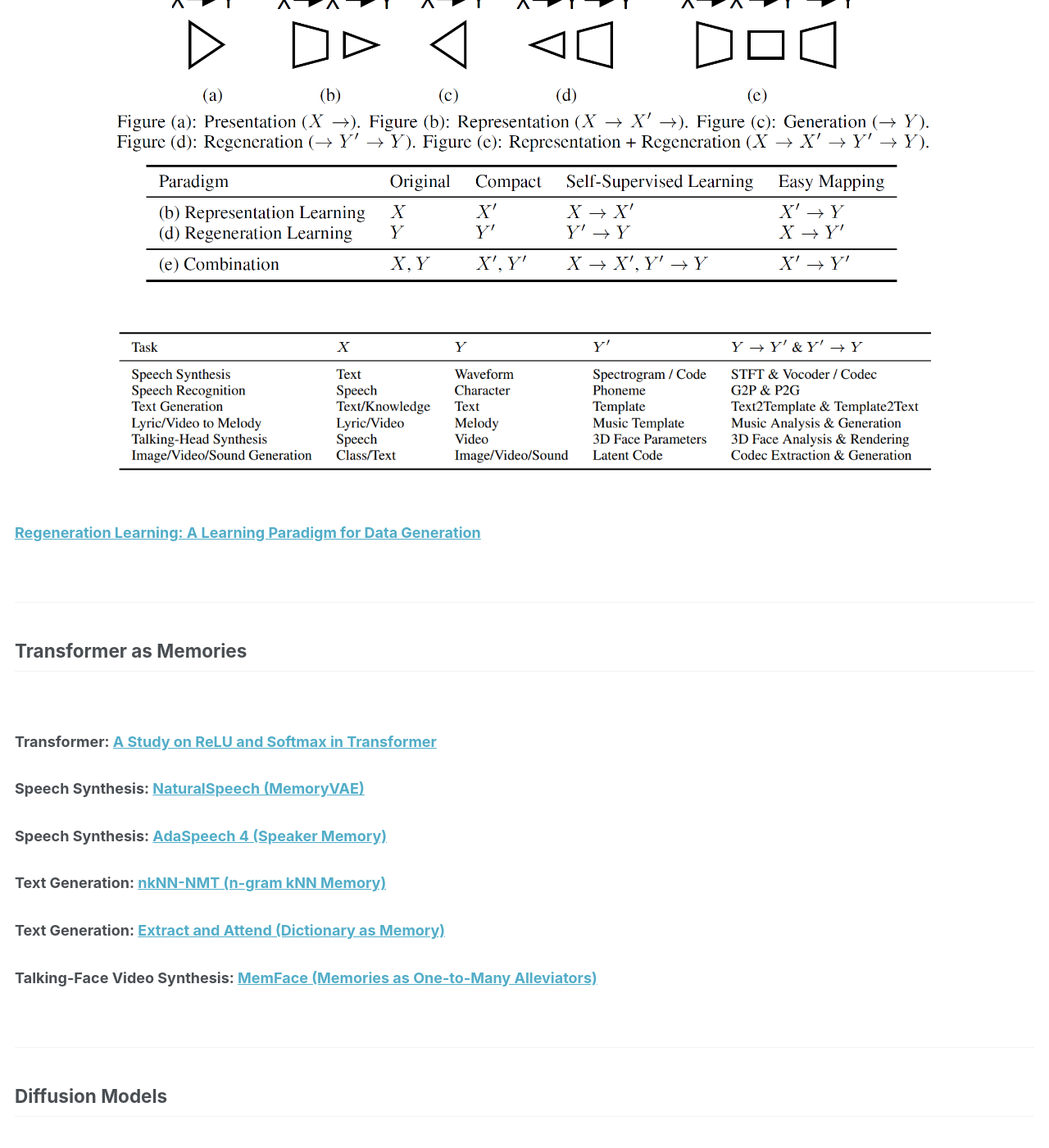
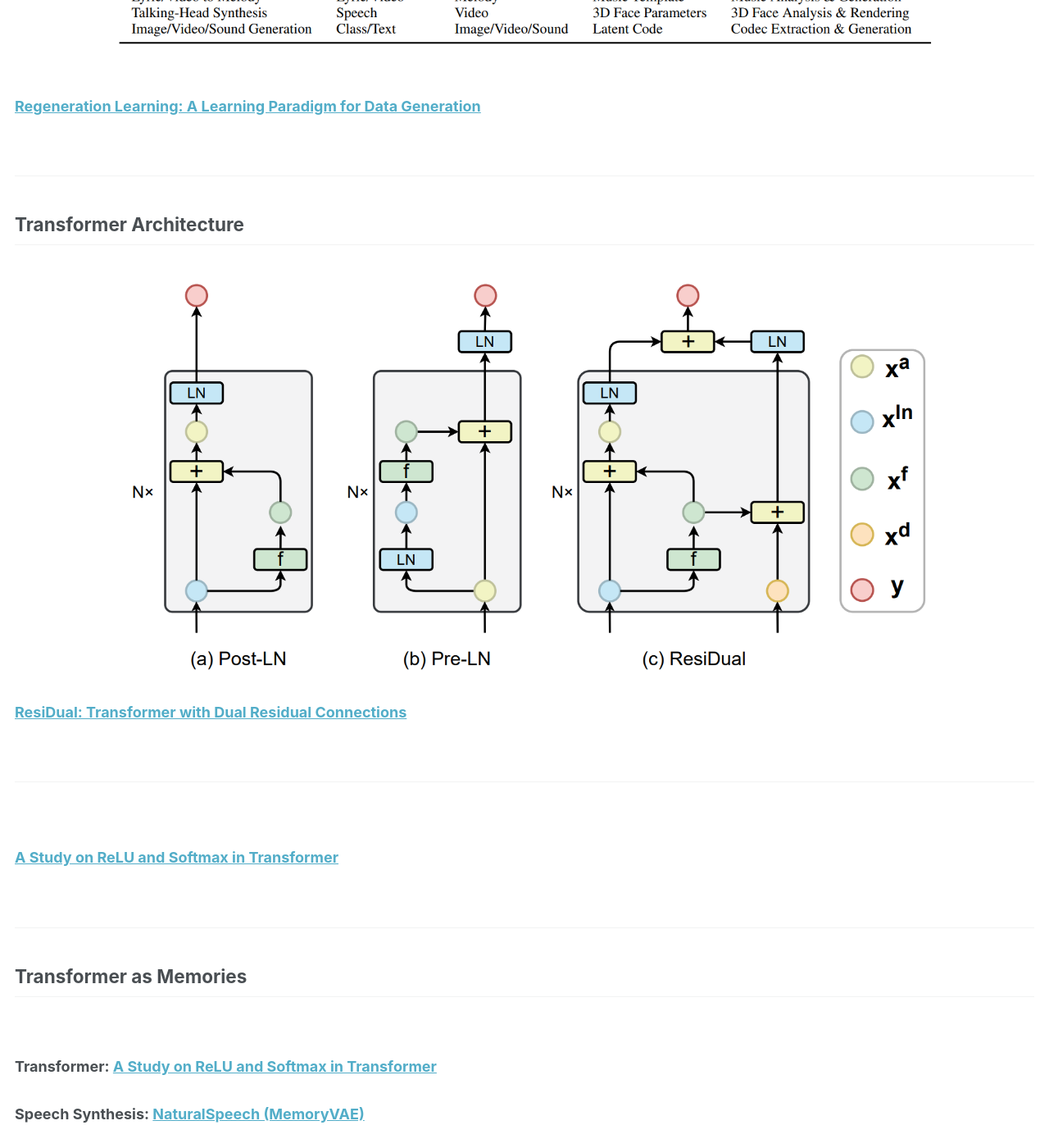
Before and after one commit to ai-creation/ai-creation.github.io, a Jekyll site: the page built from _pages/methodology.md, in a window 1280 px wide and 1400 px high, scrolled down 827 px. Shown: the whole window at 82% size. Built offline with Jekyll 4.4.1, drawn with Linux system fonts in a browser that asks for light colours; comment, search, counter and statistics services are not loaded.

Commit message:
Update methodology.md

```diff
--- a/_pages/methodology.md
+++ b/_pages/methodology.md
@@ -10,8 +10,6 @@ author_profile: false
 <h2> Regeneration Learning </h2>
 <p align="center">
   <a href="https://arxiv.org/abs/2301.08846">
-  <img src="../images/Regeneration1.png" width="80%" align="center"/>
-  <br /> <br /> <br />
   <img src="../images/Regeneration.png" width="80%" align="center"/>
   <br /> <br /> <br />
   <img src="../images/Regeneration2.png" width="80%" align="center"/></a>
@@ -20,6 +18,27 @@ author_profile: false
   Regeneration Learning: A Learning Paradigm for Data Generation</a></h3>
 </p>
 <br />
+
+----
+
+<p><span id="method_architecture" name="method_architecture"></span></p>
+<h2> Transformer Architecture</h2>
+
+<p align="center">
+   <br />
+   <img src="../images/ResiDual.png" width="80%" align="center"/>
+  <br />
+  <h3><a href="https://arxiv.org/abs/2304.14802">ResiDual: Transformer with Dual Residual Connections</a></h3>
+</p>
+<br />
+
+---
+<p align="center">
+   <br />
+  <h3><a href="https://arxiv.org/abs/2302.06461">A Study on ReLU and Softmax in Transformer</a></h3>
+</p>
+<br />
+
 
 ----
 
```
